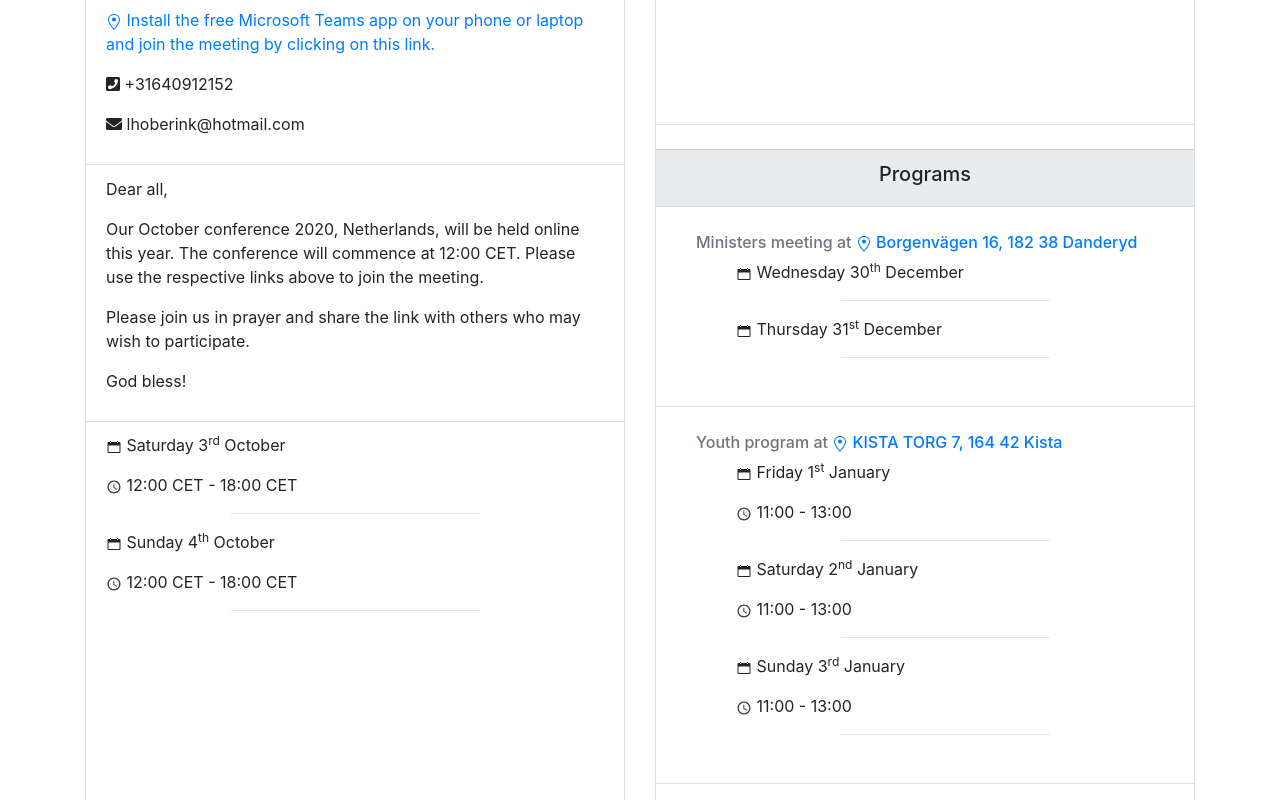
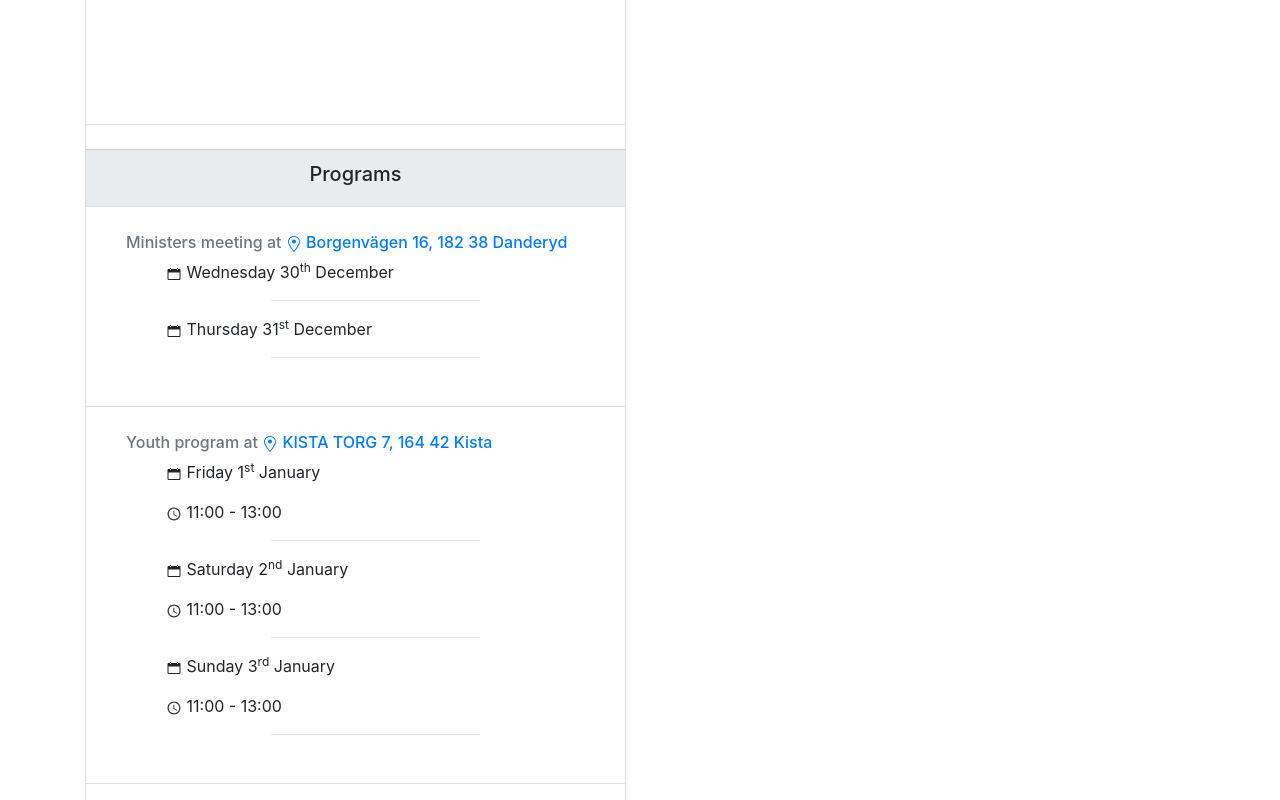
Before and after one commit to Haimanot1989/church, a React (Create React App) app: page / in a window 1280 px wide. Shown: the part 794-1594 px from the top of the page. Built offline with nearby package versions, Linux system fonts and the light colour scheme.

Commit message:
remove outdated conf info and add 1 sermon

```diff
--- a/src/components/Cards.js
+++ b/src/components/Cards.js
@@ -3,20 +3,17 @@ import { GoLocation, GoAlert } from "react-icons/go";
 import { MainLocation } from "./MainLocation";
 import { ContactInfo } from "./ContactInfo";
 import { ConfSubTypeTimeItem } from "./ConfSubTypeTimeItem";
-import { OnlineMeetingCard } from "./OnlineMeetingCard";
 import conferences from "./data/conferences.json";
-import onlineMeetings from "./data/onlineMeetings.json";
 
 const Cards = () => {
-  let harvestConference = onlineMeetings["harvestConference"];
   let newYearConference2021 = conferences["newYearConference2021"];
   let placeholder = {};
 
   return (
     <>
       <div className="card-deck mb-2">
-        <OnlineMeetingCard {...harvestConference} />
         <Card {...newYearConference2021} />
+        <Card {...placeholder} />
       </div>
     </>
   );
--- a/src/components/data/sermons.json
+++ b/src/components/data/sermons.json
@@ -1,5 +1,12 @@
 {
   "sermons": [
+    {
+      "title": "The Great Revival Of The Last Days",
+      "summary": "The church must believe that people will rush to salvation in Jesus in the last days because God said it. Just as salmon find their way back from the vast ocean to their place of birth in a fresh stream, sinners will find they cannot resist the Spirit and love of Jesus Christ. Brothers and sisters, take courage from the prophecy of Joel! Today we strive with the lost, but one of these days, they will fly like doves back to where they belong.",
+      "pdfLink": "/sermons/THE_GREAT_REVIVAL_OF_THE_LAST_DAYS.pdf",
+      "image": "/sermons/THE_GREAT_REVIVAL_OF_THE_LAST_DAYS.png",
+      "pages": "3"
+    },
     {
       "title": "Holding The Word And Being Upheld By The Word",
       "summary": "What should a Christian do if the entire church forsakes the work of God and you find yourself alone? This was the unenviable situation that Eleazar the son of Dodo found himself in – he was deserted by all and left to confront the Philistines by himself. That is the time to firmly grip the sword that is in your hand and trust in God.",
```
Also changed, not shown: public/sermons/THE_GREAT_REVIVAL_OF_THE_LAST_DAYS.png (added), 1 other file (tests, documents, lock files or other folders).
